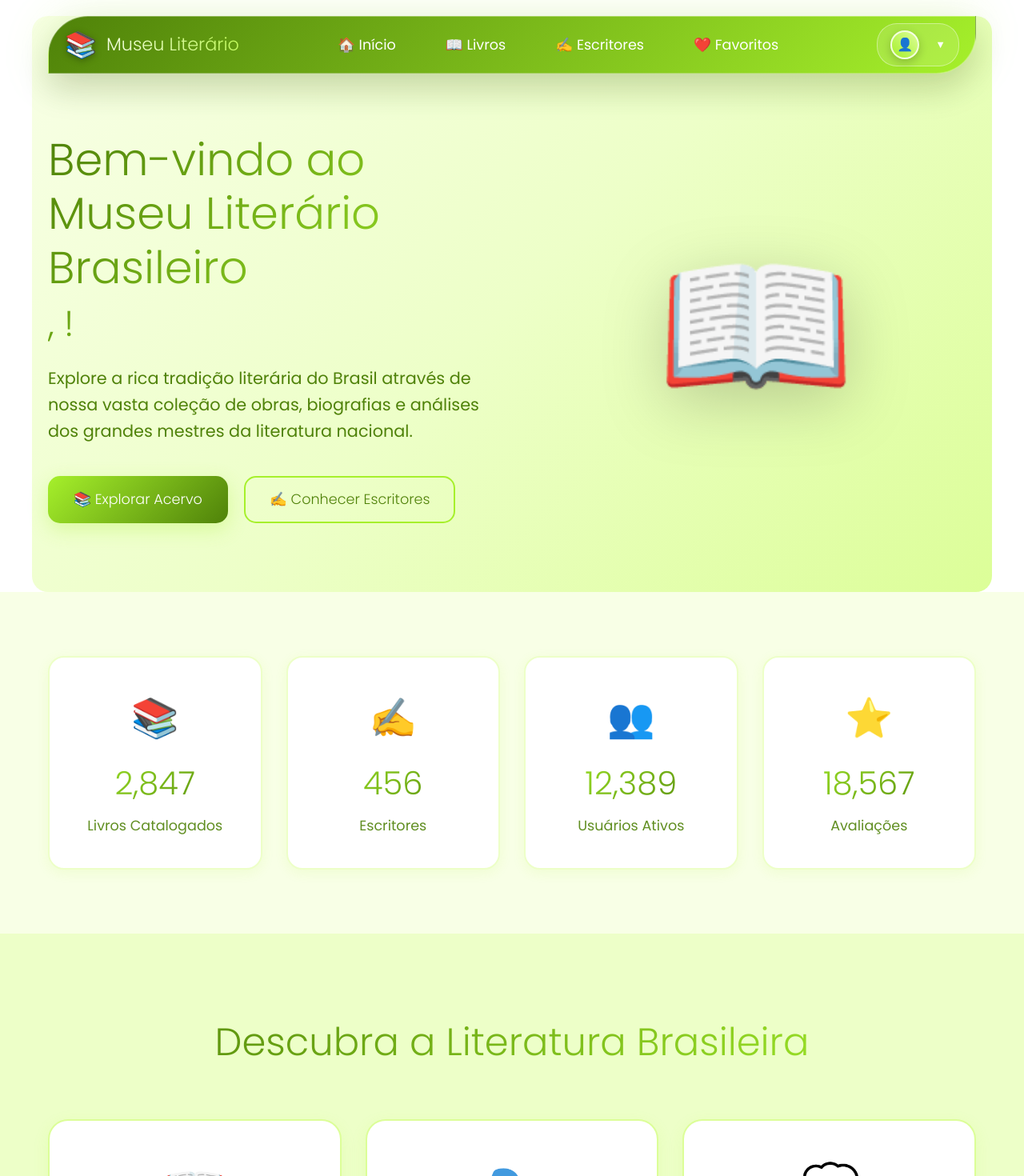
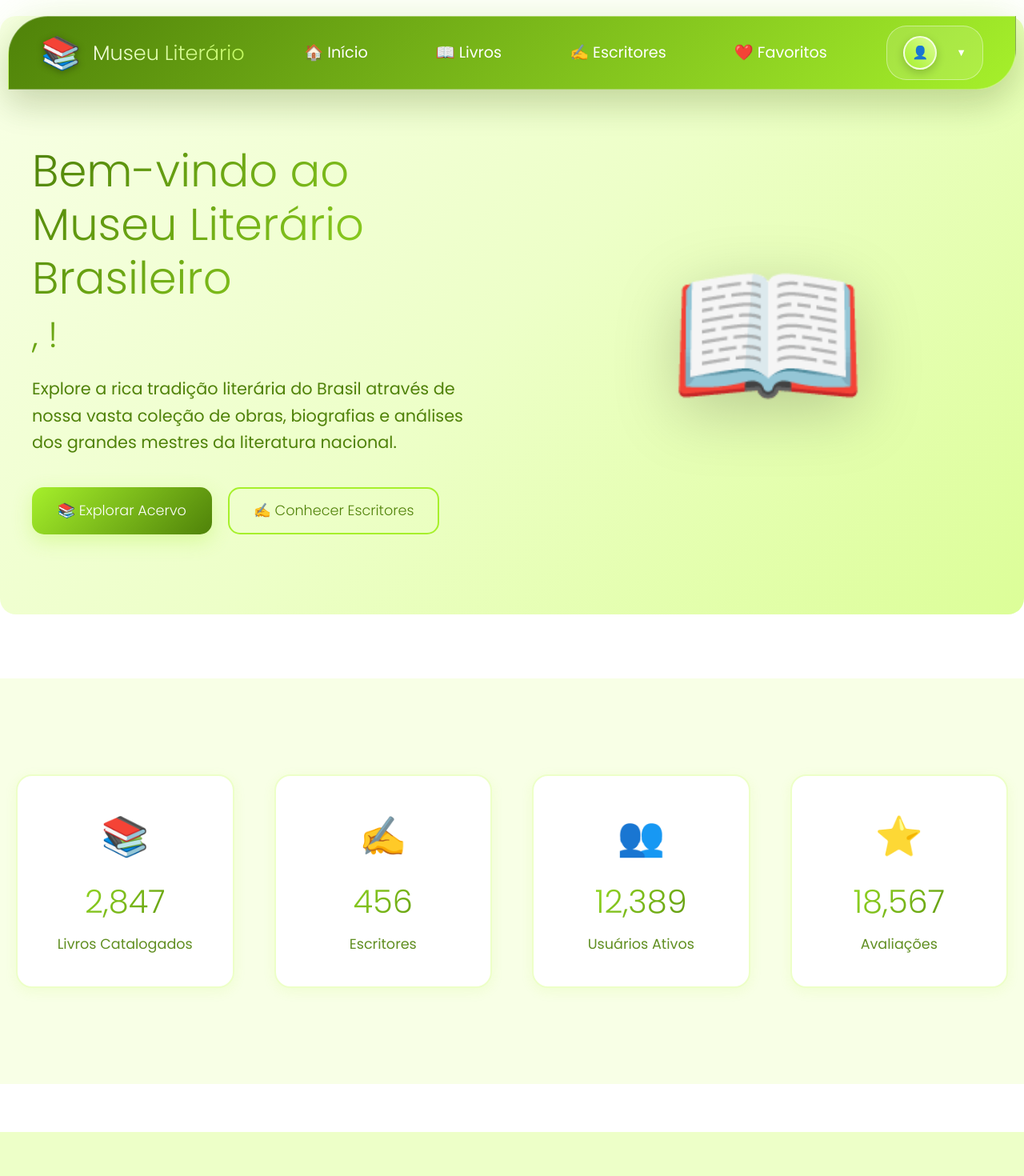
Before and after one commit to samuelbrag4/PJ-MUSEU-LITERARIO-FRONT, a Next.js app: page /home in a window 1280 px wide. Shown: the top 1470 px of the page at 80% size. Built offline with nearby package versions, Linux system fonts and the light colour scheme; sample sign-in values are in the browser's storage.

Commit message:
feat: increase maximum width and adjust spacing in homepage and footer layout

```diff
--- a/src/app/home/home.module.css
+++ b/src/app/home/home.module.css
@@ -48,7 +48,7 @@
 }
 
 .container {
-  max-width: 1200px;
+  max-width: 1400px;
   margin: 0 auto;
   padding: 0 20px;
 }
@@ -58,13 +58,12 @@
   display: flex;
   align-items: center;
   min-height: 90vh;
-  padding: 140px 20px 80px;
-  max-width: 1200px;
-  margin: 0 auto;
-  gap: 60px;
+  padding: 160px 40px 100px;
+  max-width: 1400px;
+  margin: 20px auto 80px auto;
+  gap: 80px;
   background: linear-gradient(135deg, #f8ffe6 0%, #edffc8 50%, #dcfe98 100%);
   border-radius: 20px;
-  margin-top: 20px;
 }
 
 .heroContent {
@@ -173,13 +172,14 @@
 /* Stats Section */
 .stats {
   background: #f8ffe6;
-  padding: 80px 0;
+  padding: 120px 0;
+  margin: 60px 0;
 }
 
 .statsGrid {
   display: grid;
   grid-template-columns: repeat(auto-fit, minmax(250px, 1fr));
-  gap: 30px;
+  gap: 50px;
 }
 
 .statCard {
@@ -222,8 +222,9 @@
 
 /* Features Section */
 .features {
-  padding: 100px 0;
+  padding: 140px 0;
   background: #edffc8;
+  margin: 60px 0;
 }
 
 .sectionTitle {
@@ -231,7 +232,7 @@
   font-size: 3rem;
   font-weight: 700;
   color: #4f8209;
-  margin-bottom: 60px;
+  margin-bottom: 80px;
   background: linear-gradient(135deg, #4f8209 0%, #a6f02b 100%);
   -webkit-background-clip: text;
   -webkit-text-fill-color: transparent;
@@ -241,7 +242,7 @@
 .featuresGrid {
   display: grid;
   grid-template-columns: repeat(auto-fit, minmax(280px, 1fr));
-  gap: 30px;
+  gap: 40px;
 }
 
 .featureCard {
@@ -303,13 +304,14 @@
 /* Recent Books Section */
 .recentBooks {
   background: #dcfe98;
-  padding: 100px 0;
+  padding: 140px 0;
+  margin: 60px 0;
 }
 
 .booksGrid {
   display: grid;
   grid-template-columns: repeat(auto-fit, minmax(250px, 1fr));
-  gap: 30px;
+  gap: 50px;
 }
 
 .bookCard {
@@ -355,16 +357,17 @@
 
 /* Search Section */
 .searchSection {
-  padding: 100px 0;
+  padding: 140px 0;
   background: linear-gradient(135deg, #f8ffe6 0%, #edffc8 100%);
+  margin: 60px 0;
 }
 
 .searchContainer {
-  margin-bottom: 40px;
+  margin-bottom: 60px;
 }
 
 .searchBar {
-  margin-bottom: 30px;
+  margin-bottom: 50px;
 }
 
 .searchInputWrapper {
@@ -425,7 +428,7 @@
   display: flex;
   justify-content: center;
   align-items: center;
-  gap: 30px;
+  gap: 40px;
   flex-wrap: wrap;
 }
 
@@ -480,11 +483,11 @@
 
 /* Search Results */
 .searchResults {
-  margin-top: 50px;
+  margin-top: 80px;
 }
 
 .resultsHeader {
-  margin-bottom: 30px;
+  margin-bottom: 50px;
   text-align: center;
 }
 
@@ -498,8 +501,8 @@
 .resultsGrid {
   display: grid;
   grid-template-columns: repeat(auto-fill, minmax(300px, 1fr));
-  gap: 25px;
-  margin-bottom: 40px;
+  gap: 35px;
+  margin-bottom: 50px;
 }
 
 .resultCard {
@@ -599,8 +602,8 @@
   display: flex;
   justify-content: center;
   align-items: center;
-  gap: 20px;
-  margin-top: 30px;
+  gap: 25px;
+  margin-top: 40px;
 }
 
 .paginationBtn {
@@ -700,8 +703,9 @@
 /* CTA Section */
 .cta {
   background: #a6f02b;
-  padding: 100px 0;
+  padding: 140px 0;
   text-align: center;
+  margin: 60px 0 0 0;
 }
 
 .ctaContent {
@@ -713,7 +717,7 @@
 .ctaTitle {
   font-size: 3rem;
   font-weight: 700;
-  margin-bottom: 25px;
+  margin-bottom: 30px;
   background: linear-gradient(135deg, #fff 0%, #f0f0f0 100%);
   -webkit-background-clip: text;
   -webkit-text-fill-color: transparent;
@@ -723,7 +727,7 @@
 .ctaDescription {
   font-size: 1.2rem;
   line-height: 1.6;
-  margin-bottom: 40px;
+  margin-bottom: 50px;
   color: white;
 }
 
@@ -752,7 +756,7 @@
     flex-direction: column;
     text-align: center;
     gap: 40px;
-    padding: 120px 20px 60px;
+    padding: 140px 20px 60px;
   }
 
   .heroTitle {
--- a/src/components/Footer/footer.module.css
+++ b/src/components/Footer/footer.module.css
@@ -40,7 +40,7 @@
 }
 
 .container {
-    max-width: 1200px;
+    max-width: 1400px;
     margin: 0 auto;
     padding: 60px 20px 20px;
 }
--- a/src/components/Header/header.module.css
+++ b/src/components/Header/header.module.css
@@ -20,24 +20,24 @@
     border-radius: 50px 0px 50px 0px;
     position: fixed;
     top: 20px;
-    left: 20px;
-    right: 20px;
+    left: 10px;
+    right: 10px;
     z-index: 1000;
     font-family: 'Poppins', sans-serif;
     box-shadow: 0 20px 40px rgba(0, 0, 0, 0.15), 0 0 60px rgba(166, 240, 43, 0.2);
-    max-width: calc(1200px - 40px);
+    max-width: calc(1400px - 20px);
     margin: 0 auto;
     transition: all 0.3s ease;
 }
 
 .container {
-    max-width: 1200px;
+    max-width: 1400px;
     margin: 0 auto;
-    padding: 0 20px;
+    padding: 0 40px;
     display: flex;
     align-items: center;
     justify-content: space-between;
-    height: 70px;
+    height: 90px;
 }
 
 /* Logo */
@@ -48,11 +48,11 @@
 .logoLink {
     display: flex;
     align-items: center;
-    gap: 12px;
+    gap: 15px;
     text-decoration: none;
     color: white;
     font-weight: 700;
-    font-size: 1.4rem;
+    font-size: 1.6rem;
     transition: all 0.3s ease;
 }
 
@@ -61,7 +61,7 @@
 }
 
 .logoIcon {
-    font-size: 2rem;
+    font-size: 2.5rem;
     filter: drop-shadow(0 2px 4px rgba(0, 0, 0, 0.3));
 }
 
@@ -92,7 +92,7 @@
     list-style: none;
     margin: 0;
     padding: 0;
-    gap: 30px;
+    gap: 45px;
 }
 
 .navItem {
@@ -103,13 +103,13 @@
     color: white;
     text-decoration: none;
     font-weight: 500;
-    font-size: 1.1rem;
-    padding: 8px 16px;
+    font-size: 1.2rem;
+    padding: 12px 20px;
     border-radius: 25px;
     transition: all 0.3s ease;
     display: flex;
     align-items: center;
-    gap: 8px;
+    gap: 10px;
 }
 
 .navLink:hover {
@@ -130,15 +130,16 @@
 .userButton {
     display: flex;
     align-items: center;
-    gap: 10px;
+    gap: 12px;
     background: rgba(248, 255, 230, 0.15);
     border: 1px solid rgba(255, 255, 255, 0.4);
     border-radius: 25px;
-    padding: 8px 16px;
+    padding: 12px 20px;
     color: white;
     cursor: pointer;
     font-family: 'Poppins', sans-serif;
     font-weight: 500;
+    font-size: 1.1rem;
     transition: all 0.3s ease;
 }
 
@@ -148,8 +149,8 @@
 }
 
 .userPhoto {
-    width: 36px;
-    height: 36px;
+    width: 42px;
+    height: 42px;
     border-radius: 50%;
     object-fit: cover;
     border: 2px solid rgba(255, 255, 255, 0.8);
@@ -164,8 +165,8 @@
 }
 
 .userAvatar {
-    width: 36px;
-    height: 36px;
+    width: 42px;
+    height: 42px;
     border-radius: 50%;
     background: linear-gradient(45deg, #a6f02b, #dcfe98);
     display: flex;
@@ -391,6 +392,6 @@
     }
 
     .container {
-        height: 60px;
+        height: 70px;
     }
 }
```
